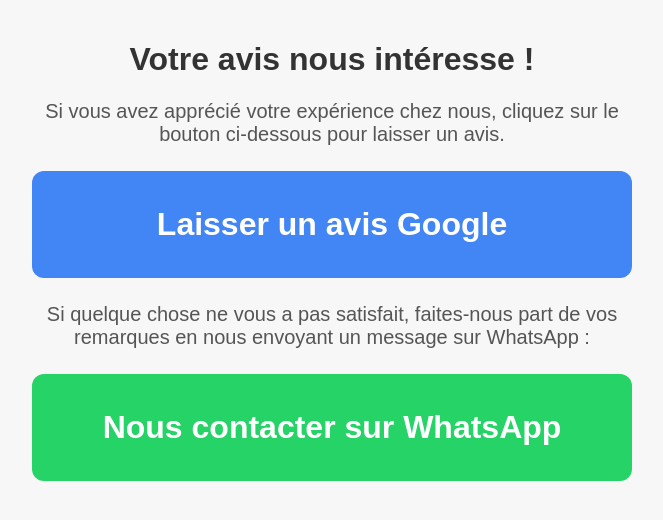
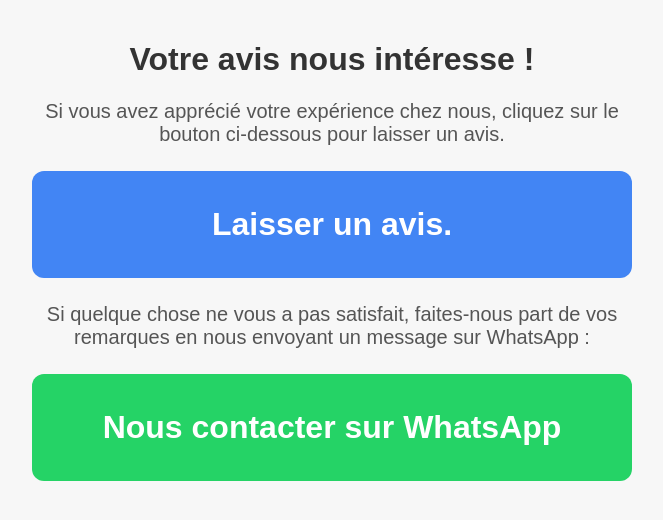
Before and after one commit to maqfire/avis-page, a plain HTML site: page avis.html in a window 1280 px wide. Shown: the whole page, without its empty margins (308-971 px from the left). Drawn offline with Linux system fonts and the light colour scheme.

Commit message:
avis.html

```diff
--- a/avis.html
+++ b/avis.html
@@ -53,7 +53,7 @@ p {
     <h1>Votre avis nous intéresse&nbsp;!</h1>
     <p>Si vous avez apprécié votre expérience chez nous, cliquez sur le bouton ci-dessous pour laisser un avis.</p>
     <a href="https://g.page/r/CQWPvwHjbuEREAE/review" class="button button-google" target="_blank">
-        Laisser un avis Google
+        Laisser un avis.
     </a>
     <p>Si quelque chose ne vous a pas satisfait, faites-nous part de vos remarques en nous envoyant un message sur WhatsApp :</p>
     <a href="https://wa.me/33763949179" class="button button-whatsapp" target="_blank">
```
